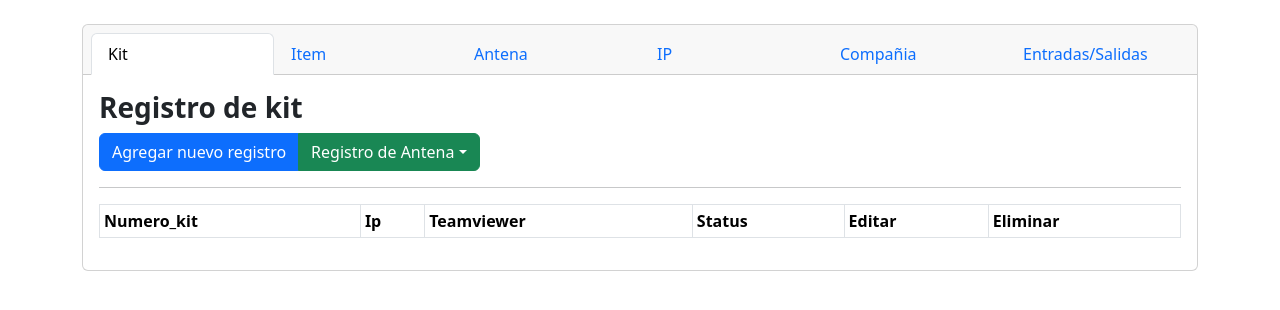
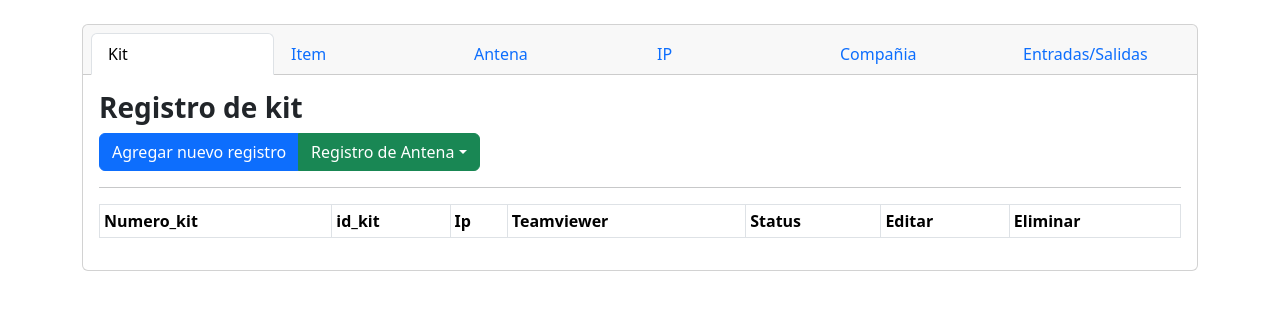
Before and after one commit to cristlm-teclogging/inventario_teclogging, a PHP site: page /inventario_tec/ in a window 1280 px wide. Shown: the part 67-377 px from the top of the page. Run offline with PHP 8.4, Linux system fonts and the light colour scheme; data that the repository does not hold is empty; some libraries are stand-ins or nearby versions.

Commit message:
Actualizacion del 23 / 04

```diff
--- a/header.php
+++ b/header.php
@@ -4,7 +4,7 @@
     <meta charset="UTF-8">
     <meta http-equiv="X-UA-Compatible" content="IE=edge">
     <meta name="viewport" content="width=device-width, initial-scale=1.0">
-    <title>Inventario_tecloggin</title>
+    <title>Inventario_teclogging</title>
     <link rel="stylesheet" href="./public/bootstrap5/bootstrap.min.css">
     <link rel="stylesheet" href="./public/fontawesome-free-6.5.1-web/css/all.css">
     <link rel="stylesheet" href="./public/css/estilo.css">
--- a/index.php
+++ b/index.php
@@ -45,6 +45,7 @@
                 <table class="table table-sm table-hover table-bordered ">
                     <thead>
                         <th>Numero_kit</th>
+                        <th>id_kit</th>
                         <th>Ip</th>
                         <th>Teamviewer</th>
                         <th>Status</th>
@@ -56,7 +57,7 @@
                     <?php
                        require "./config/conexion.php";
 
-                       $sql = "SELECT kit.num_kit as 'num_kit', kit.ip as 'ip', kit.tw as 'tw', kit.status as 'status_kit', st.id_status as 'id_status', st.status as 'status' FROM kit kit LEFT JOIN status st ON kit.status = st.id_status";
+                       $sql = "SELECT kit.num_kit as 'num_kit', kit.id_kit as 'id_kit', kit.ip as 'ip', kit.tw as 'tw', kit.status as 'status_kit', st.id_status as 'id_status', st.status as 'status' FROM kit kit LEFT JOIN status st ON kit.status = st.id_status";
 
                        $resultado = $conexion->query($sql);
 
@@ -65,6 +66,7 @@
                             <!--corregir el nombre de las propiedades-->
 
                             <td><?php echo $row['num_kit'];?></td>
+                            <td><?php echo $row['id_kit'];?></td>
                             <td><?php echo $row['ip'];?></td>
                             <td><?php echo $row['tw'];?></td>
                             <td><?php echo $row['status'];?></td>
```
